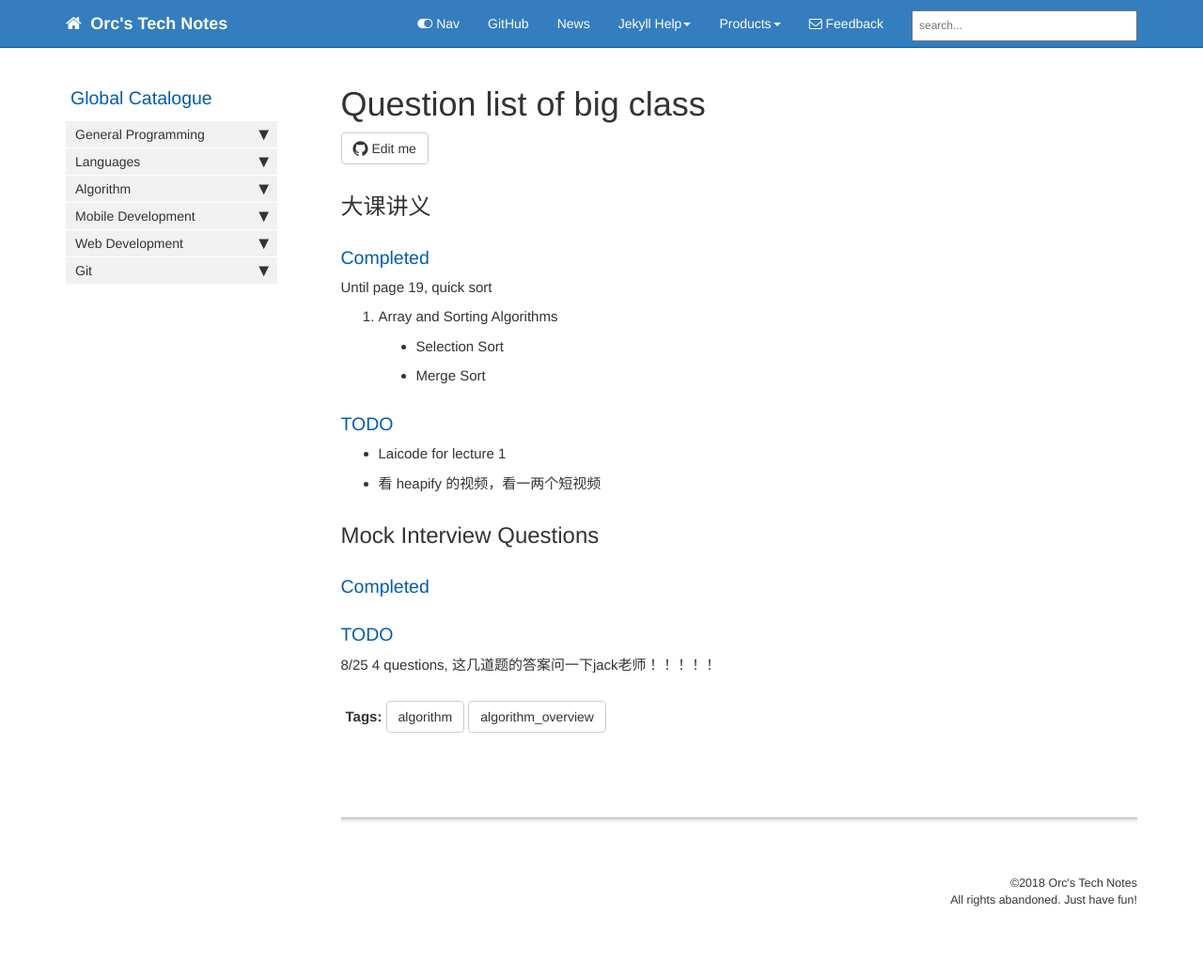
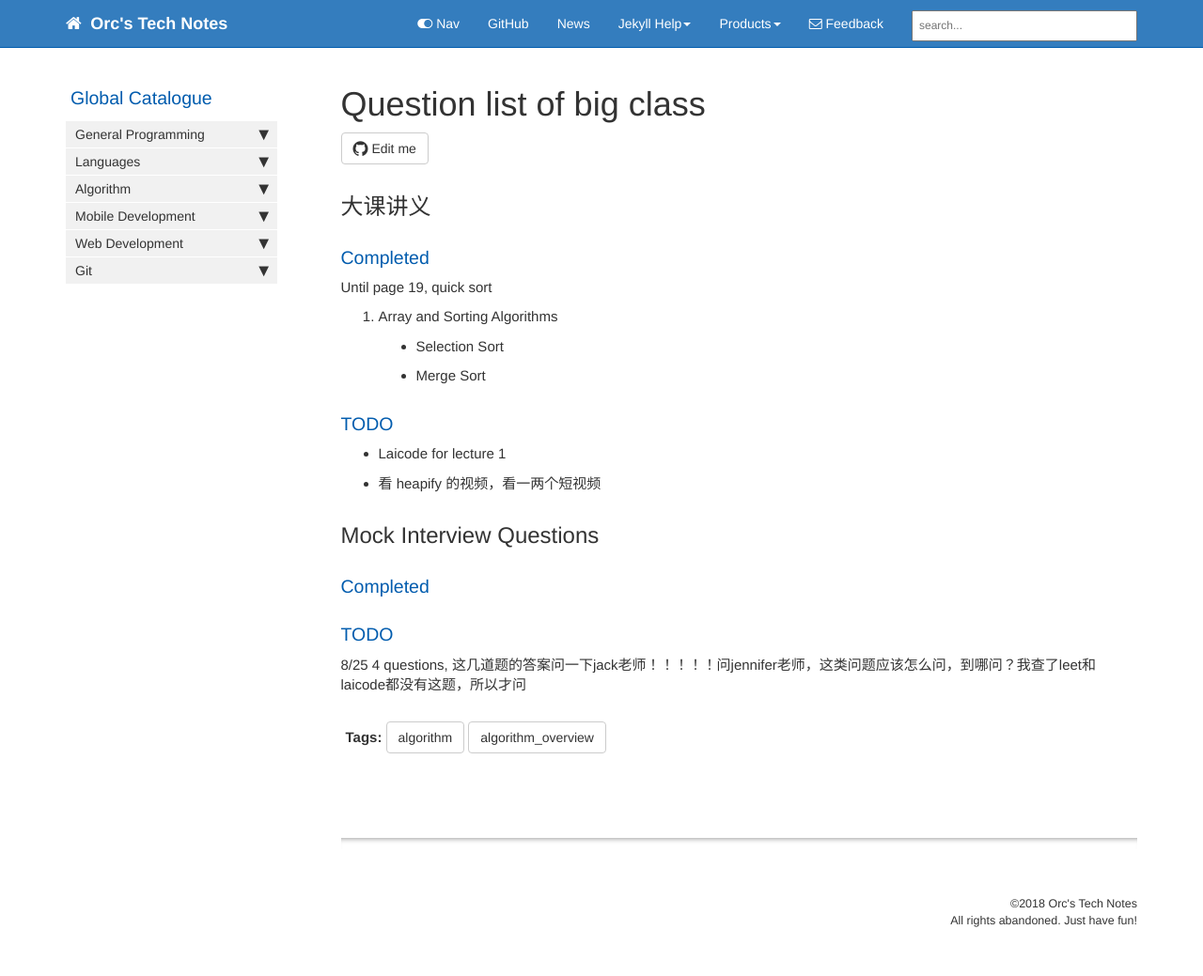
Before and after one commit to HungryOrc/hungryorc.github.io, a Jekyll site: the page built from pages/algorithm/algorithm_todo.md, in a window 1280 px wide. Shown: the whole page at 94% size. Built offline with Jekyll 4.4.1, drawn with Linux system fonts in a browser that asks for light colours; nearby versions of some CDN libraries; comment, search, counter and statistics services are not loaded; before the commit the page ends 1018 px from its top, so only the background shows below that.

Commit message:
Update algorithm_todo.md

```diff
--- a/pages/algorithm/algorithm_todo.md
+++ b/pages/algorithm/algorithm_todo.md
@@ -26,7 +26,7 @@ Until page 19, quick sort
 
 
 ### TODO
-8/25 4 questions, 这几道题的答案问一下jack老师！！！！！
+8/25 4 questions, 这几道题的答案问一下jack老师！！！！！问jennifer老师，这类问题应该怎么问，到哪问？我查了leet和laicode都没有这题，所以才问
 
 
 
```
